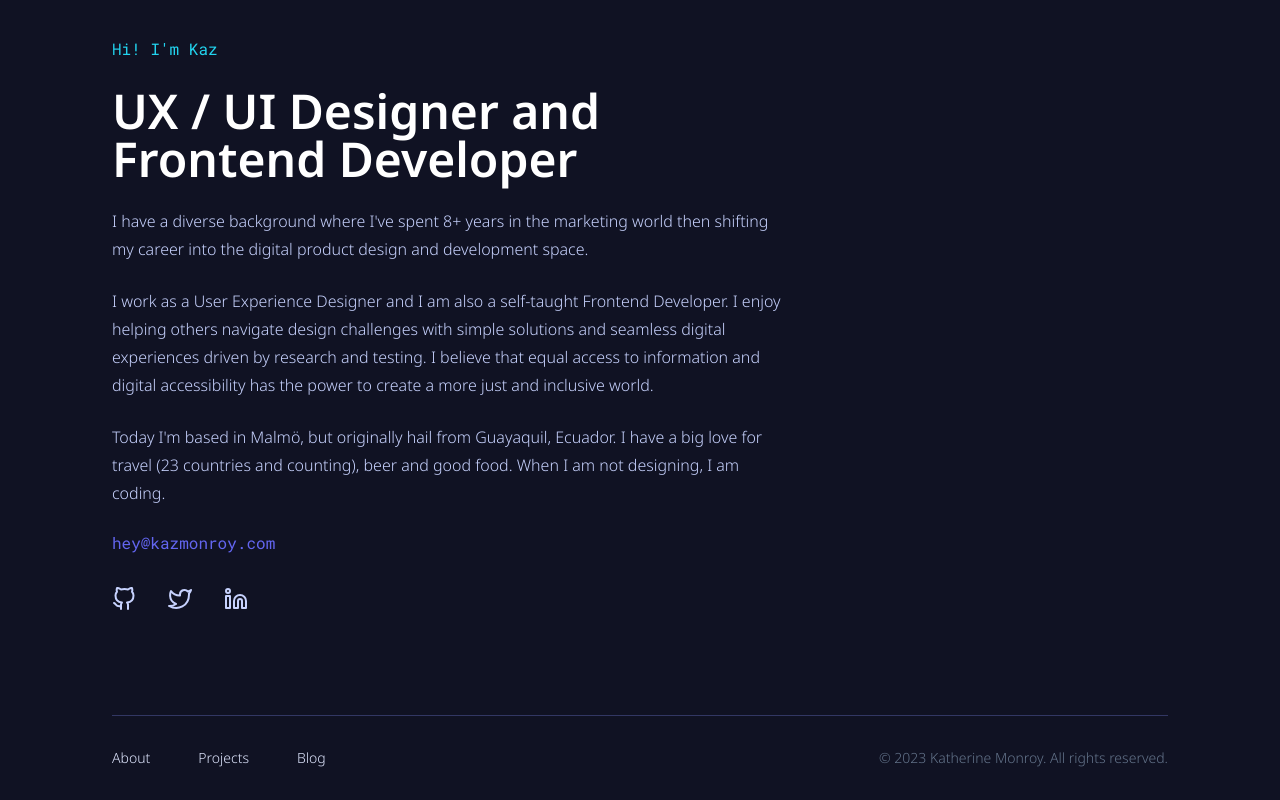
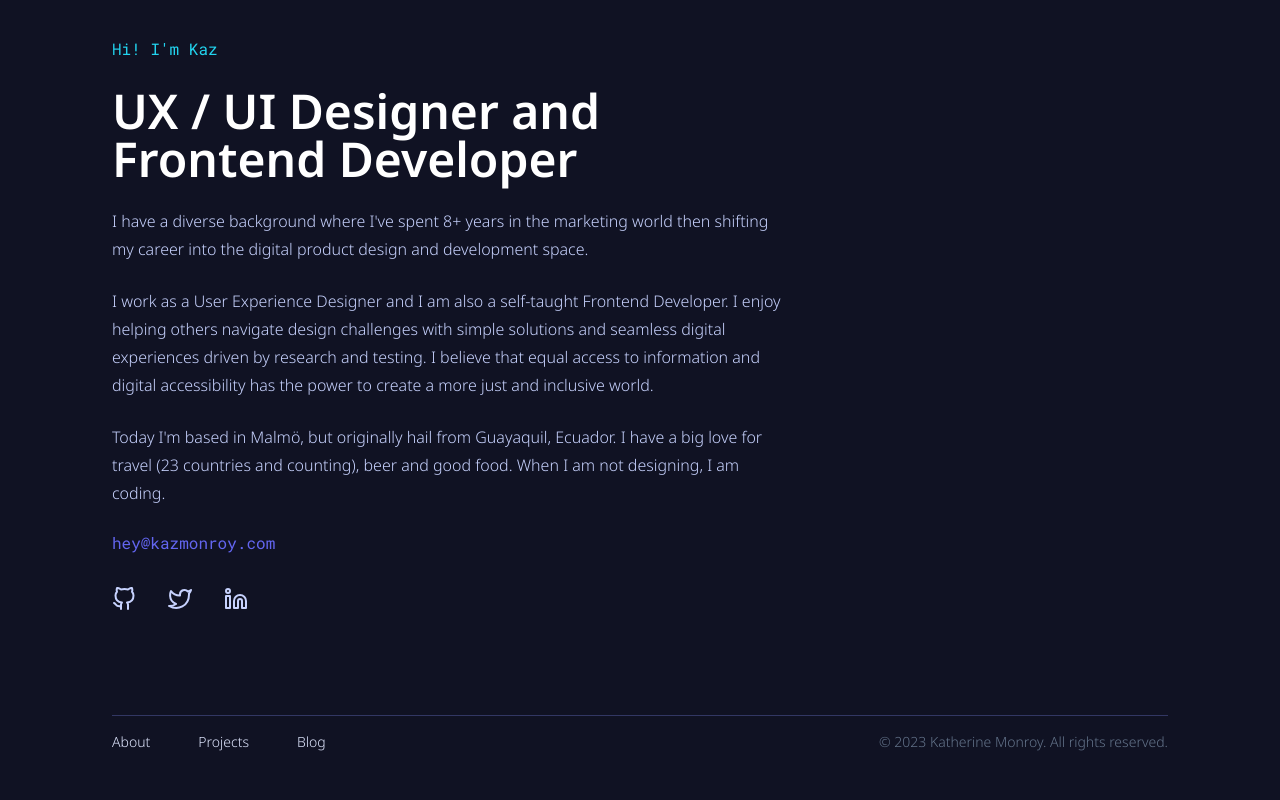
Before and after one commit to kazmonroy/my-blog, a Next.js app: page /about in a window 1280 px wide. Shown: the part 533-1333 px from the top of the page. After the commit the page ends 1301 px from the top, so only its background shows below. Built offline with nearby package versions, Linux system fonts and the light colour scheme; a web font is replaced by a local one.

Commit message:
Decrease footer padding

```diff
--- a/app/components/Footer.tsx
+++ b/app/components/Footer.tsx
@@ -1,7 +1,7 @@
 import Link from 'next/link';
 export default function Footer() {
   return (
-    <footer className='py-8 mt-8 gap-4 flex flex-col items-center md:flex-row md:justify-between w-full border-t border-indigo-400/30'>
+    <footer className='py-4 mt-8 gap-2 flex flex-col items-center md:flex-row md:justify-between w-full border-t border-indigo-400/30'>
       <ul className='flex gap-12 items-center bg-[#101223]/90` text-sm'>
         <li className='font-white hover:text-indigo-500 font-light transition-all ease-in-out'>
           <Link href='/about'>About</Link>
```
